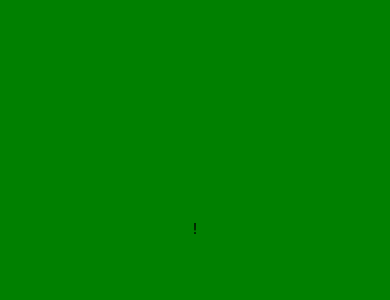
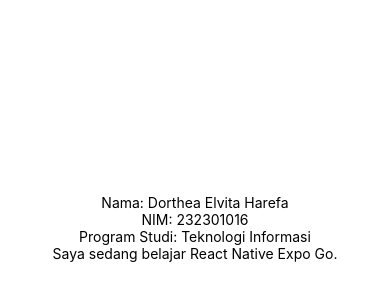
Before and after one commit to dortheaharefa/learn-react-native, a React Native app: screen / in a window 390 px wide. Shown: the part 194-494 px from the top of the page. Built offline with nearby package versions, Linux system fonts and the light colour scheme.

Commit message:
edit view

```diff
--- a/App.js
+++ b/App.js
@@ -4,7 +4,10 @@
 export default function App() {
   return (
     <View style={styles.container}>
-      <Text>!</Text>
+      <Text>Nama: Dorthea Elvita Harefa</Text>
+      <Text>NIM: 232301016</Text>
+      <Text>Program Studi: Teknologi Informasi</Text>
+      <Text>Saya sedang belajar React Native Expo Go.</Text>
       <StatusBar style="auto" />
     </View>
   );
@@ -13,9 +16,8 @@
 const styles = StyleSheet.create({
   container: {
     flex: 1,
-    backgroundColor: "green",
+    backgroundColor: "white",
     alignItems: "center",
     justifyContent: "center",
-
   },
 });
```
